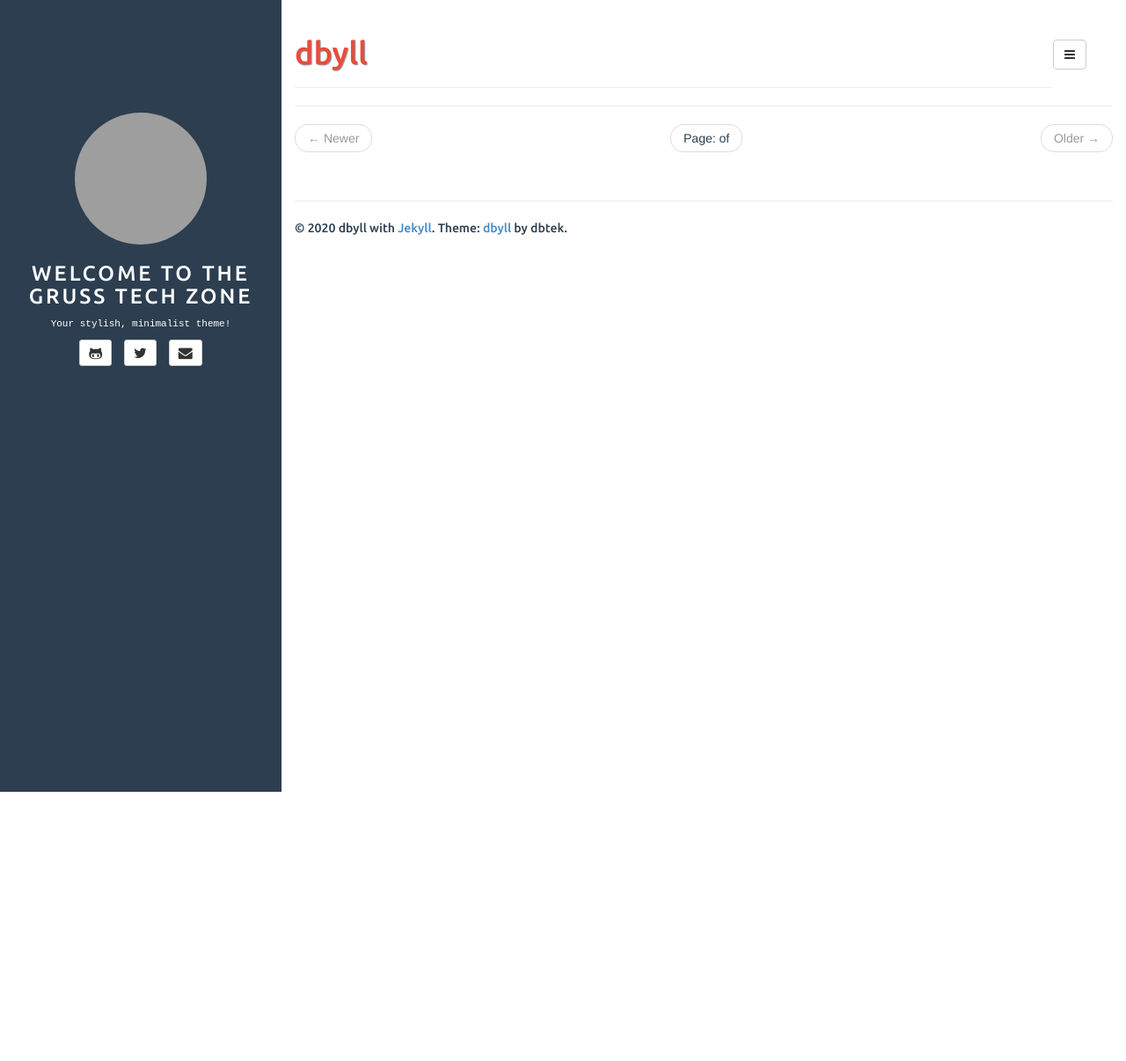
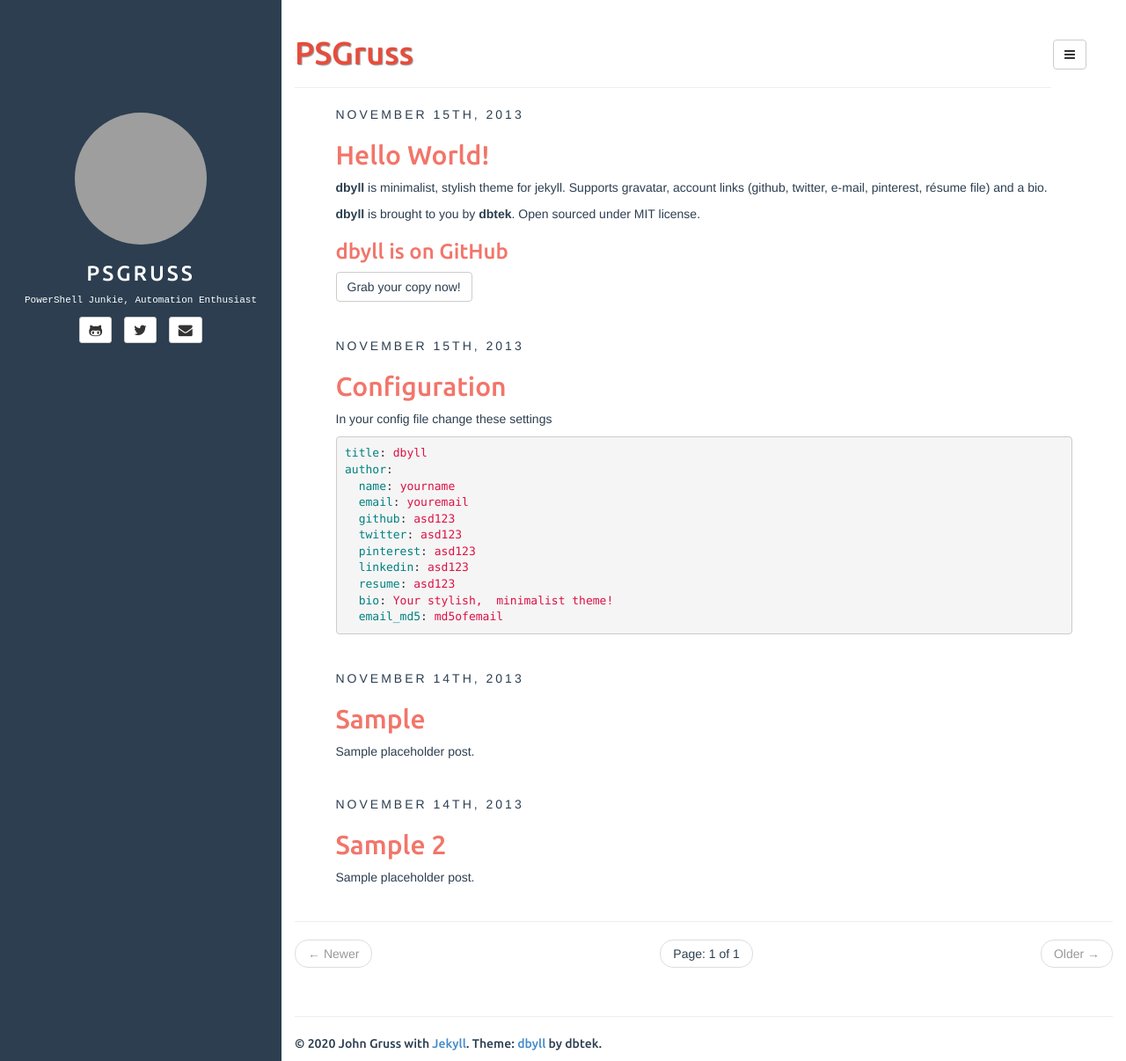
Before and after one commit to PSGruss/jekyll-azure-static, a Jekyll site: the page built from index.html, in a window 1280 px wide and 1206 px high. Shown: the whole window at 88% size. Built offline with Jekyll 4.4.1, drawn with Linux system fonts in a browser that asks for light colours; the list of posts is cut into pages by our own code; part of the change alters nothing that is shown; grey boxes are pictures that could not be loaded.

Commit message:
Update _config.yml

```diff
--- a/_config.yml
+++ b/_config.yml
@@ -1,31 +1,28 @@
 # visit https://github.com/mojombo/jekyll/wiki/Configuration for more settings
-
-title: Welcome to the Gruss Tech Zone
-email: john.gruss.4@gmail.com
-description: >- # this means to ignore newlines until "baseurl:"
-  Write an awesome description for your new site here. You can edit this
-  line in _config.yml. It will appear in your document head meta (for
-  Google search results) and in your feed.xml site description.
-baseurl: "" # the subpath of your site, e.g. /blog
-url: "" # the base hostname & protocol for your site, e.g. http://example.com
-twitter_username: 4Gruss
-github_username:  PSGruss
+paginate: 10 # pagination based on number of posts
+paginate_path: "page:num"
+exclude: ["README.md"] # files to exclude
+highlighter: rouge
+markdown: kramdown
+disqus: PSGruss
+google_analytics: PSGruss
+title: PSGruss
 
 defaults:
   -
     scope:
       path: "" # empty string for all files
     values:
-      title: dbyll
+      title: PSGruss
 
 author:
-  name: dbyll
-  email: dbyll@ismaildemirbilek.com
-  github: dbtek
-  twitter: dbtek
+  name: John Gruss
+  email: john.gruss.4@gmail.com
+  github: PSGruss
+  twitter: 4gruss
   pinterest: asd123
-  linkedin: asd123
-  bio: Your stylish, minimalist theme!
+  linkedin: johngruss
+  bio: PowerShell Junkie, Automation Enthusiast
   email_md5: 726351295ec82e145928582f595aa3aa
 
 rss_path: feed.xml
```
